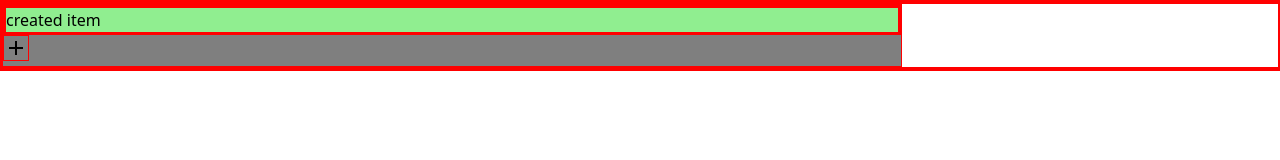
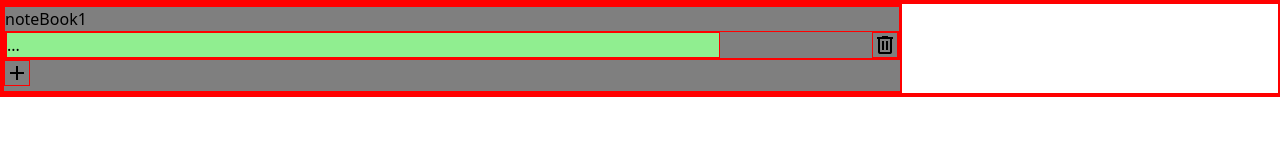
Before and after one commit to queuephil/todo-lists, a website built with webpack: page src/index.html in a window 1280 px wide. Both pictures are taken after a click on the element "add". Built offline with nearby package versions, Linux system fonts and the light colour scheme.

Commit message:
On my way again

```diff
--- a/src/index.html
+++ b/src/index.html
@@ -9,6 +9,9 @@
 <body>
     <header></header>
     <main>
+        <div class="container">
+
+        </div>
         <!-- <div contenteditable="true" class="itemText">html</div> -->
     </main>
     <footer></footer>
--- a/src/modules.js
+++ b/src/modules.js
@@ -11,13 +11,15 @@ const DOM = (function() {
         parentSelector,
         htmlTag,
         innerHTML,
-        attributes = {}
+        attributes = {},
+        // childs = {},
     ) {
         return {
             parentSelector,
             htmlTag,
             innerHTML,
-            attributes
+            attributes,
+            // childs,
         };
     };
 
@@ -25,7 +27,7 @@ const DOM = (function() {
     const addElement = function addElement({
         parentSelector,
         htmlTag,
-        innerHTML ="",
+        innerHTML = " ", // can't be empty, otherwise it would delete the item itself
         attributes = {}
     }) {
         const newChild = document.createElement(htmlTag);
@@ -41,4 +43,79 @@ const DOM = (function() {
     return { defineElement, addElement };
 })();
 
-export {DOM}
+const OBJ = (function() {
+
+    const changeParent = function(object, oldParent, newParent) {
+        newParent[object] = oldParent[object];
+        delete oldParent[object];
+    }
+
+    // use an object with key "prop" to define the values----------------------
+    const flattenForDOMaddElement = function(object, parentSelector = "container") {
+        const flattenedObject = [];
+        for (const [key, value] of Object.entries(object)) {
+            if (value.prop?.innerHTML) {
+                flattenedObject.push({
+                    // define key of parentObject as parentSelector
+                    parentSelector: `.${parentSelector}`,
+                    // get the other properties
+                    htmlTag: value.prop.htmlTag,
+                    innerHTML: value.prop.innerHTML || "",
+                    attributes: value.prop.attributes,
+                });
+            }
+            if (typeof value === "object" && !Array.isArray(value)) {
+                flattenedObject.push(...flattenForDOMaddElement(value, key));
+            }
+        }
+        return flattenedObject;
+    }
+
+    // order an object by its values-----------------------------------------------
+    // https://stackoverflow.com/questions/1069666/sorting-object-property-by-values
+    // const list1 = {
+    //     item1: 3,
+    //     item2: 2,
+    //     item3: 1,
+    // }
+    // const sortedObject = Object.fromEntries(
+    //     Object.entries(list1).sort(([,a],[,b]) => a - b)
+    // )
+    // console.log(list1)
+    // console.log(sortedObject)
+
+    // const list1 = {
+    //     prop: {
+    //         htmlTag: 'div',
+    //         innerHTML: 'list1',
+    //     },
+    //     item1: {
+    //         prop: {
+    //             htmlTag: 'div',
+    //             innerHTML: 'item1',
+    //         },
+    //         subitem1: {
+    //             prop: {
+    //                 htmlTag: 'div',
+    //                 innerHTML: 'item1.1',
+    //             },
+    //         }
+    //     },
+    //     item2: {
+    //         prop: {
+    //             htmlTag: 'div',
+    //             innerHTML: 'item2',
+    //         },
+    //         subitem2: {
+    //             prop: {
+    //                 htmlTag: 'div',
+    //                 innerHTML: 'item2.1',
+    //             },
+    //         }
+    //     }
+    // }
+
+    return { changeParent, flattenForDOMaddElement }
+})();
+
+export { DOM, OBJ }
--- a/src/script.js
+++ b/src/script.js
@@ -1,6 +1,6 @@
 // console.log("test");
 import "./style.css";
-import {DOM} from "./modules.js"
+import {DOM, OBJ} from "./modules.js"
 
 // add "list"
     // functions                    (N°3)
@@ -13,79 +13,151 @@ import {DOM} from "./modules.js"
     // functions
         // add new                  done
         // add text                 done
-        // add date                 (N°7)
-        // add important
         // remove
         // move up/down
         // make child/sibling
         // collapse / expand
         // check
+        // add date                 (N°7)
+        // add important
 
-// main________________________________________________________________________
+// here happens all the magic__________________________________________________
+let desk = {};
+addUserInterface();
 
-let allItems = [];
-loadUserInterface();
-addNewItem();
-getLocalStorage();
-addItemsToDOM();
-saveEditedText(".itemText");
-preventDefaultEnter(".itemText");
+// if something is assigned to an object the key and class have to be the same!!
 
-// load UI---------------------------------------------------------------------
-function loadUserInterface(){
-    const elements = [
-        DOM.defineElement("main", "div", "", {class: "list"}),
-        DOM.defineElement("main", "div", "add",
-            {class: "material-symbols-outlined addIcon"}),
-    ];
-    elements.forEach((element) => DOM.addElement(element));
+function addUserInterface(){
+    const userInterface = {
+        noteBook1: {
+            prop: {
+                htmlTag: "div",
+                innerHTML: "noteBook1",
+                attributes: {class: "noteBook1 noteBook"},
+            },
+        },
+        addIcon: {
+            prop: {
+                htmlTag: "div",
+                innerHTML: "add",
+                attributes: {class: "material-symbols-outlined addIcon"},
+            },
+        },
+    }
+    Object.assign(desk, userInterface)
+    addItemsToDOM(desk)
 }
 
-// add new item----------------------------------------------------------------
-function addNewItem() {
+function addNewNote() {
     document.querySelector(".addIcon").addEventListener("click", () => {
         const timestamp = Date.now();
-        const elements = [
-            DOM.defineElement(".list", "div", "", {class: "item", "data-id": timestamp,}),
-            DOM.defineElement(`div[data-id='${timestamp}']`, "div", "created item",
-                {class: "itemText", "data-id": timestamp + 1, contenteditable: "true",}
-            ),];
-        allItems = [...allItems, ...elements];
-        setLocalStorage();
-        addItemsToDOM();
-    });
+        const newNote = {
+            [`note${timestamp+1}`]: {
+                prop: {
+                    htmlTag: "div",
+                    innerHTML: " ",
+                    dataId: timestamp + 1,
+                    attributes: {
+                        "data-id": timestamp + 1,
+                        class: `note${timestamp+1} note`},
+                },
+                text: {
+                    prop: {
+                        htmlTag: "div",
+                        innerHTML: "...",
+                        dataId: timestamp + 2,
+                        attributes: {
+                            "data-id": timestamp + 2,
+                            class: "text",
+                            contenteditable: "true"},
+                    },
+                },
+                deleteIcon: {
+                    prop: {
+                        htmlTag: "div",
+                        innerHTML: "delete",
+                        dataId: timestamp + 3,
+                        attributes: {
+                            "data-id": timestamp + 3,
+                            class: "material-symbols-outlined deleteIcon"},
+                    },
+                }
+            },
+        }
+        Object.assign(desk.noteBook1, newNote)
+        addItemsToDOM(desk)
+        removeElement(".deleteIcon", desk)
+    })
 }
 
-// add items to the DOM
-function addItemsToDOM() {
-    document.querySelector(".list").innerHTML ="";
-    allItems.forEach((element) => DOM.addElement(element));
+function addItemsToDOM(object) {
+    const flattenedArray = OBJ.flattenForDOMaddElement(object);
+    document.querySelector(".container").innerHTML ="";
+    flattenedArray.forEach((element) => {
+        DOM.addElement(element)
+    })
+    addNewNote();
+    saveEditedText(".text", desk);
 }
 
-// add possiblity to edit the text---------------------------------------------
-function allignIndices(index) {return (index + 1) * 2 - 1}
-
-function saveEditedText(editableElement) {
-    const items = document.querySelectorAll(editableElement);
-    items.forEach((item, index) => {
-        item.addEventListener("blur", () => {
-            const allItemsIndex = allignIndices(index);
-            allItems[allItemsIndex].innerHTML = item.innerHTML;
-            setLocalStorage();
+function saveEditedText(textElement, dataObject) {
+    document.querySelectorAll(textElement).forEach((element) => {
+        element.addEventListener("blur", () => {
+            const newText = element.innerText || element.textContent;
+            const dataId = element.dataset.id;
+            changeObjectsText(dataObject, dataId, newText);
         });
     });
 }
 
-// prevent default enter ------------------------------------------------------
-function preventDefaultEnter(element) {
-    document.querySelectorAll(element).forEach(itemText => {
-        itemText.addEventListener('keydown', (e) => {
-            if (e.key === 'Enter' && !e.shiftKey) {
+function changeObjectsText(object, id, newValue) {
+    for (const key in object) {
+        if (object[key].dataId == id) {
+            object[key].innerHTML = newValue; // this changes the object
+            return;
+        }
+        if (typeof object[key] == "object") {
+            changeObjectsText(object[key], id, newValue);
+        }
+    }
+}
+
+// prevent default enter-------------------------------------------------------
+function preventDefaultEnter(textElement) {
+    document.querySelectorAll(textElement).forEach(element => {
+        element.addEventListener("keydown", (e) => {
+            if (e.key === "Enter" && !e.shiftKey) {
                 e.preventDefault();
-                itemText.blur();
+                element.blur();
             }
         });
     });
+}
+
+// remove item function--------------------------------------------------------
+function removeElement(buttonElement, dataObject) {
+    document.querySelectorAll(buttonElement).forEach(element => {
+        element.addEventListener("click", () => {
+            const dataIdObject = element.dataset.id;
+            const parentElement = document.querySelector(`[data-id="${dataIdObject}"]`).parentElement
+            const dataId = parentElement.dataset.id
+            // console.log(dataIdObject)
+            // console.log(dataId)
+            deleteObject(dataObject, dataId);
+        })
+    })
+}
+
+function deleteObject(object, id) {
+    for (const key in object) {
+        if (object[key].dataId == id) {
+            delete object[key];
+            return;
+        }
+        if (typeof object[key] == "object") {
+            deleteObject(object[key], id);
+        }
+    }
 }
 
 // local storage_______________________________________________________________
--- a/src/style.css
+++ b/src/style.css
@@ -81,11 +81,16 @@ body {
   } */
 }
 
-.list {
+.noteBook {
   display: grid;
   grid-template: 1fr;
+  >.note {
+    display: flex;
+    justify-content: space-between;
+    align-items: center;
+    >.text {
+      background-color: lightgreen;
+      width: 80%;
+    }
+  }
 }
-
-.itemText {
-  background-color: lightgreen;
-}
```
